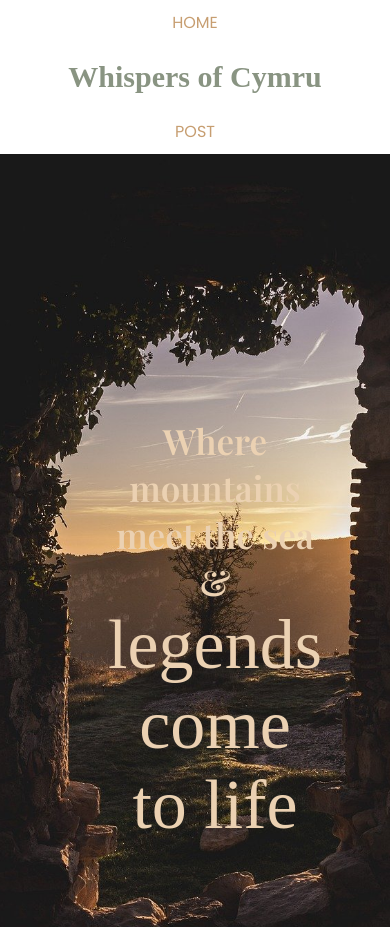
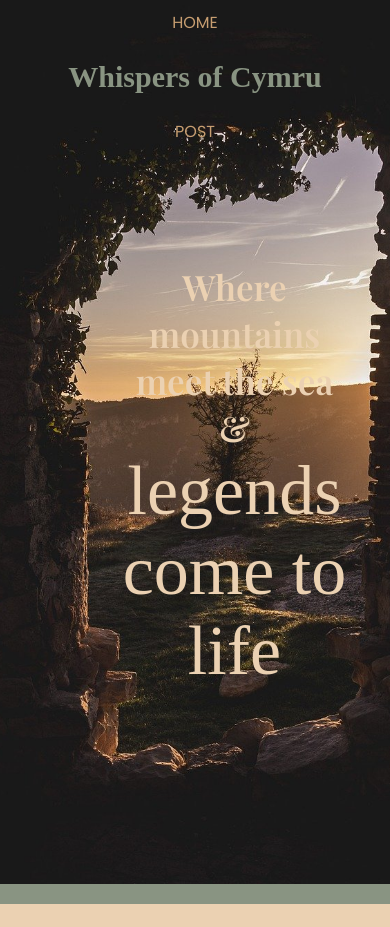
Before and after one commit to Ashii-P/tech-ed-week-4-assignment, a website built with Vite: page client/index.html in a window 390 px wide. Shown: the top 927 px of the page. Built offline with nearby package versions, Linux system fonts and the light colour scheme; no server answers; a web font is replaced by a local one.

Commit message:
mobile fix

```diff
--- a/client/public/style.css
+++ b/client/public/style.css
@@ -227,9 +227,6 @@
   body {
     overflow-x: hidden;
   }
-  header {
-    position: sticky;
-  }
   nav {
     flex-direction: column;
     padding: 10px;
@@ -262,7 +259,7 @@
   }
   #homepage-container {
     height: 100vh;
-    width: 100%;
+    width: 110vw;
     object-fit: cover;
     padding: 20px;
   }
```
